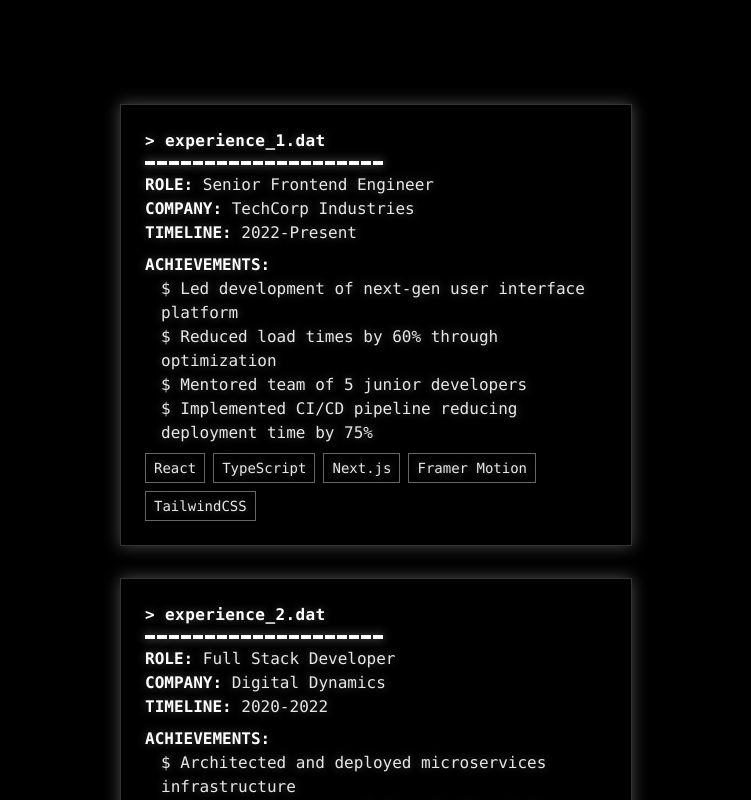
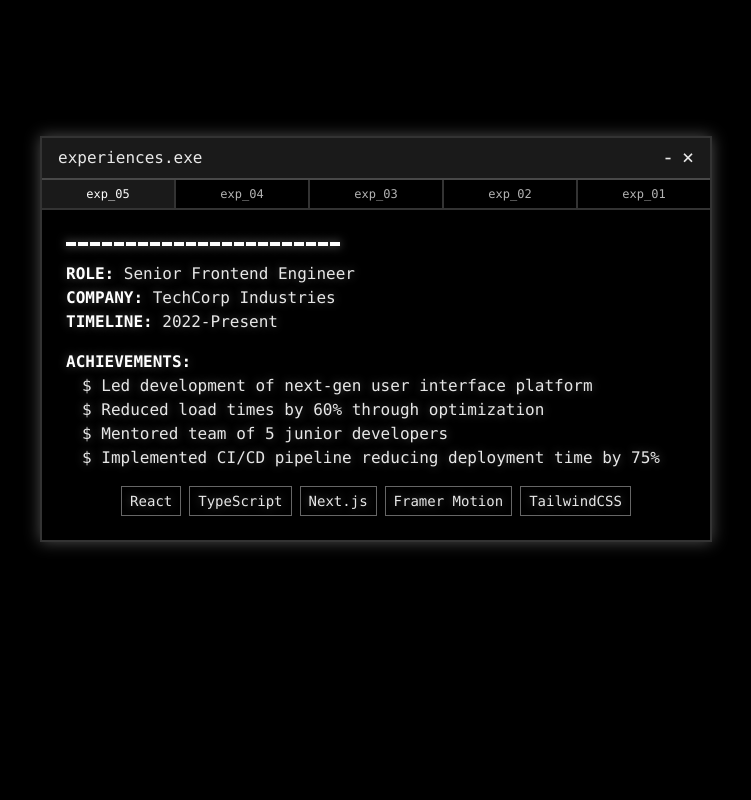
Before and after one commit to JaeMinBird/Portfolio, a Next.js app: page / in a window 1280 px wide. Shown: the part 1700-2500 px from the top of the page, without its empty margins (264-1015 px from the left). After the commit the page ends 2338 px from the top, so only its background shows below. Built offline with nearby package versions, Linux system fonts and the light colour scheme.

Commit message:
Overhaul of experience section, renamed geometrictransition to about

```diff
--- a/src/app/page.tsx
+++ b/src/app/page.tsx
@@ -1,9 +1,9 @@
 'use client';
 import { useEffect, useState } from 'react';
 import { ParallaxText } from '@/components/ParallaxText';
-import { GeometricTransition } from '@/components/GeometricTransition';
+import { About } from '@/components/About';
 import { ParallaxGrid } from '@/components/ParallaxGrid';
-import { TerminalExperience } from '@/components/TerminalExperience';
+import { ExperienceTerminal } from '@/components/ExperienceTerminal';
 
 export default function Home() {
   const [scrollY, setScrollY] = useState(0);
@@ -50,10 +50,10 @@
         </ParallaxText>
       </div>
 
-      <GeometricTransition />
+      <About />
 
       <div className="relative z-10">
-        <TerminalExperience />
+        <ExperienceTerminal />
       </div>
 
       <div className="vhs-overlay"></div>
--- a/src/components/GeometricTransition.tsx
+++ b/src/components/About.tsx
@@ -1,9 +1,13 @@
 import { motion, useInView } from "framer-motion";
 import { useRef } from "react";
 
-export function GeometricTransition() {
+export function About() {
   const ref = useRef(null);
-  const isInView = useInView(ref, { margin: "-100px" });
+  const isInView = useInView(ref, {
+    margin: "-100px",
+    amount: "some",
+    once: true
+  });
 
   const boxVariants = {
     hidden: {
--- /dev/null
+++ b/src/components/ExperienceTerminal.tsx
@@ -0,0 +1,143 @@
+'use client';
+
+import { motion, AnimatePresence } from "framer-motion";
+import { useState, useRef } from "react";
+import { experiences } from "@/data/experiences";
+
+export function ExperienceTerminal() {
+  const [currentIndex, setCurrentIndex] = useState(0);
+  const ref = useRef(null);
+
+  const handleTabClick = (index: number) => {
+    setCurrentIndex(index);
+  };
+
+  const getFormattedIndex = (index: number) => {
+    const reverseIndex = experiences.length - index;
+    return reverseIndex < 10 ? `0${reverseIndex}` : reverseIndex;
+  };
+
+  const LoadingBar = () => {
+    // Calculate number of bars based on role length (adjust multiplier as needed)
+    const numBars = Math.ceil(experiences[currentIndex].title.length * 0.95);
+
+    return (
+      <div className="flex gap-[2px] my-2">
+        {[...Array(numBars)].map((_, i) => (
+          <motion.div
+            key={i}
+            initial={{ opacity: 0.2 }}
+            animate={{ opacity: 1 }}
+            transition={{
+              duration: 0.1,
+              delay: i * 0.05,
+              ease: "linear"
+            }}
+            className={`h-1 w-[10px] ${
+              i <= numBars ? 'bg-white shadow-[0_0_10px_rgba(255,255,255,0.5)]' : 'bg-white/20'
+            }`}
+          />
+        ))}
+      </div>
+    );
+  };
+
+  return (
+    <div className="flex justify-center items-center mt-8 mb-16">
+      <div className="relative w-full max-w-2xl border-2 border-white/20 shadow-[0_0_15px_rgba(255,255,255,0.3)]">
+        {/* Window Title Bar */}
+        <div className="flex justify-between items-center px-4 py-2 bg-white/10 border-b-2 border-white/20">
+          <span className="font-mono text-white/90">experiences.exe</span>
+          <div className="flex gap-2">
+            <div className="relative group">
+              <span className="font-mono text-white/90 text-xl leading-none">-</span>
+              <span className="absolute hidden group-hover:block whitespace-nowrap bg-black/90 text-white text-xs px-2 py-1 rounded top-0 left-full ml-2">
+                can&apos;t do that（｀▽´ )
+              </span>
+            </div>
+            <div className="relative group">
+              <span className="font-mono text-white/90 text-xl leading-none">×</span>
+              <span className="absolute hidden group-hover:block whitespace-nowrap bg-black/90 text-white text-xs px-2 py-1 rounded top-0 left-full ml-2">
+                can&apos;t do that（｀▽´ )
+              </span>
+            </div>
+          </div>
+        </div>
+
+        {/* Tabs */}
+        <div className="flex flex-wrap bg-black/40 border-b-2 border-white/20">
+          {experiences.map((_, index) => (
+            <button
+              key={index}
+              onClick={() => handleTabClick(index)}
+              className={`px-3 py-1.5 font-mono text-xs transition-colors relative
+                        hover:text-shadow-strong flex-1 ${index !== experiences.length - 1 ? 'border-r-2 border-white/20' : ''}`}
+            >
+              <span className={`relative z-10 ${currentIndex === index ? 'text-white' : 'text-white/70'}`}>
+                exp_{getFormattedIndex(index)}
+              </span>
+              {currentIndex === index && (
+                <div className="absolute inset-0 bg-white/10" />
+              )}
+            </button>
+          ))}
+        </div>
+
+        {/* Content Area */}
+        <div className="p-6 font-mono bg-black/80 backdrop-blur-sm grid">
+          <AnimatePresence mode="wait">
+            <motion.div
+              ref={ref}
+              key={currentIndex}
+              initial={{ opacity: 0, y: 20 }}
+              animate={{ opacity: 1, y: 0 }}
+              exit={{ opacity: 0, y: -20 }}
+              transition={{ duration: 0.3 }}
+              className="text-white/90 space-y-4 row-start-1 col-start-1"
+            >
+              <LoadingBar />
+              <div className="text-shadow-glow">
+                <span className="text-white font-bold">ROLE: </span>{experiences[currentIndex].title}
+                <br />
+                <span className="text-white font-bold">COMPANY: </span>{experiences[currentIndex].company}
+                <br />
+                <span className="text-white font-bold">TIMELINE: </span>{experiences[currentIndex].period}
+              </div>
+
+              <div>
+                <span className="text-white font-bold text-shadow-glow">ACHIEVEMENTS:</span>
+                {experiences[currentIndex].description.map((desc, i) => (
+                  <motion.div
+                    key={i}
+                    initial={{ opacity: 0, x: -10 }}
+                    animate={{ opacity: 1, x: 0 }}
+                    transition={{ delay: 0.1 + i * 0.1 }}
+                    className="ml-4 text-shadow-glow"
+                  >
+                    $ {desc}
+                  </motion.div>
+                ))}
+              </div>
+
+              <motion.div
+                initial={{ opacity: 0 }}
+                animate={{ opacity: 1 }}
+                transition={{ delay: 0.3 }}
+                className="flex flex-wrap gap-2 justify-center"
+              >
+                {experiences[currentIndex].techStack.map((tech, i) => (
+                  <span
+                    key={i}
+                    className="px-2 py-1 border border-white/40 text-sm text-shadow-glow hover:border-white/80 transition-colors"
+                  >
+                    {tech}
+                  </span>
+                ))}
+              </motion.div>
+            </motion.div>
+          </AnimatePresence>
+        </div>
+      </div>
+    </div>
+  );
+}
--- a/src/components/TerminalExperience.tsx
+++ /dev/null
@@ -1,102 +0,0 @@
-'use client';
-
-import { motion, useInView } from "framer-motion";
-import { useRef } from "react";
-import { experiences, Experience } from "@/data/experiences";
-
-export function TerminalExperience() {
-  return (
-    <div className="flex flex-col items-center gap-8">
-      {experiences.map((exp, index) => (
-        <ExperienceWindow key={index} experience={exp} index={index} />
-      ))}
-    </div>
-  );
-}
-
-function ExperienceWindow({ experience, index }: { experience: Experience; index: number }) {
-  const containerRef = useRef(null);
-  const isInView = useInView(containerRef, { margin: "-100px" });
-
-  const LoadingBar = () => (
-    <div className="flex gap-[2px] my-2">
-      {[...Array(20)].map((_, i) => (
-        <motion.div
-          key={i}
-          initial={{ opacity: 0.2 }}
-          animate={{ opacity: isInView ? 1 : 0.2 }}
-          transition={{
-            duration: 0.1,
-            delay: i * 0.05,
-            ease: "linear"
-          }}
-          className={`h-1 w-[10px] ${
-            i <= 20 ? 'bg-white shadow-[0_0_10px_rgba(255,255,255,0.5)]' : 'bg-white/20'
-          }`}
-        />
-      ))}
-    </div>
-  );
-
-  return (
-    <motion.div
-      ref={containerRef}
-      className="font-mono bg-black border border-white/20 p-6 max-w-lg w-full shadow-[0_0_15px_rgba(255,255,255,0.3)]"
-      initial={{ opacity: 0 }}
-      animate={{ opacity: isInView ? 1 : 0 }}
-      transition={{ duration: 0.5 }}
-    >
-      <div className="text-white mb-2 tracking-wide font-bold text-shadow-glow">
-        {`> experience_${index + 1}.dat`}
-      </div>
-
-      <LoadingBar />
-
-      <motion.div
-        className="text-white/90 space-y-2"
-        initial={{ opacity: 0 }}
-        animate={{ opacity: isInView ? 1 : 0 }}
-        transition={{ delay: 1, duration: 0.5 }}
-      >
-        <div className="text-shadow-glow">
-          <span className="text-white font-bold">ROLE: </span>{experience.title}
-          <br />
-          <span className="text-white font-bold">COMPANY: </span>{experience.company}
-          <br />
-          <span className="text-white font-bold">TIMELINE: </span>{experience.period}
-        </div>
-
-        <div className="mt-4">
-          <span className="text-white font-bold text-shadow-glow">ACHIEVEMENTS:</span>
-          {experience.description.map((desc, i) => (
-            <motion.div
-              key={i}
-              initial={{ opacity: 0, x: -10 }}
-              animate={{ opacity: isInView ? 1 : 0, x: isInView ? 0 : -10 }}
-              transition={{ delay: 1 + i * 0.1, duration: 0.2 }}
-              className="ml-4 text-shadow-glow"
-            >
-              $ {desc}
-            </motion.div>
-          ))}
-        </div>
-
-        <motion.div
-          initial={{ opacity: 0 }}
-          animate={{ opacity: isInView ? 1 : 0 }}
-          transition={{ delay: 1.5 }}
-          className="mt-4 flex flex-wrap gap-2"
-        >
-          {experience.techStack.map((tech, i) => (
-            <span
-              key={i}
-              className="px-2 py-1 border border-white/40 text-sm text-shadow-glow hover:border-white/80 transition-colors"
-            >
-              {tech}
-            </span>
-          ))}
-        </motion.div>
-      </motion.div>
-    </motion.div>
-  );
-}
--- a/src/data/experiences.ts
+++ b/src/data/experiences.ts
@@ -54,5 +54,17 @@
       "Optimized database queries improving performance"
     ],
     techStack: ["JavaScript", "PHP", "MySQL", "jQuery", "Bootstrap"]
+  },
+  {
+    title: "Software Engineering Intern",
+    company: "CodeCraft Solutions",
+    period: "2016-2017",
+    description: [
+      "Developed and maintained internal tools and utilities",
+      "Assisted in migration of legacy systems",
+      "Created automated testing frameworks",
+      "Collaborated with senior developers on feature implementation"
+    ],
+    techStack: ["Java", "Spring Boot", "Angular", "Jenkins", "Git"]
   }
 ];
--- a/tailwind.config.ts
+++ b/tailwind.config.ts
@@ -15,6 +15,9 @@
       boxShadow: {
         'glow': '0 0 10px #fff, 0 0 20px #fff, 0 0 30px #fff',
       },
+      textShadow: {
+        'strong': '0 0 15px rgba(255, 255, 255, 0.8)',
+      },
     },
   },
   plugins: [],
```
Also changed, not shown: src/constants/text.ts (deleted, +0 -7 lines).
